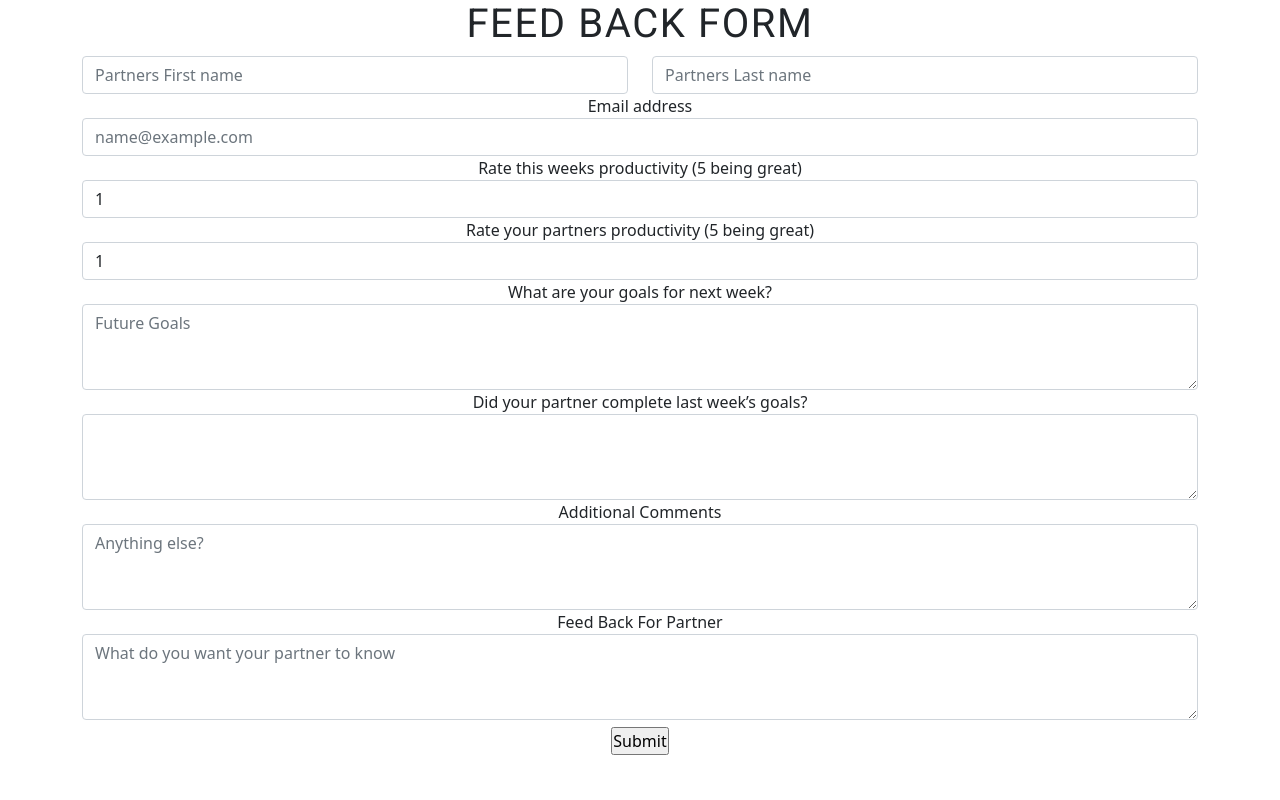
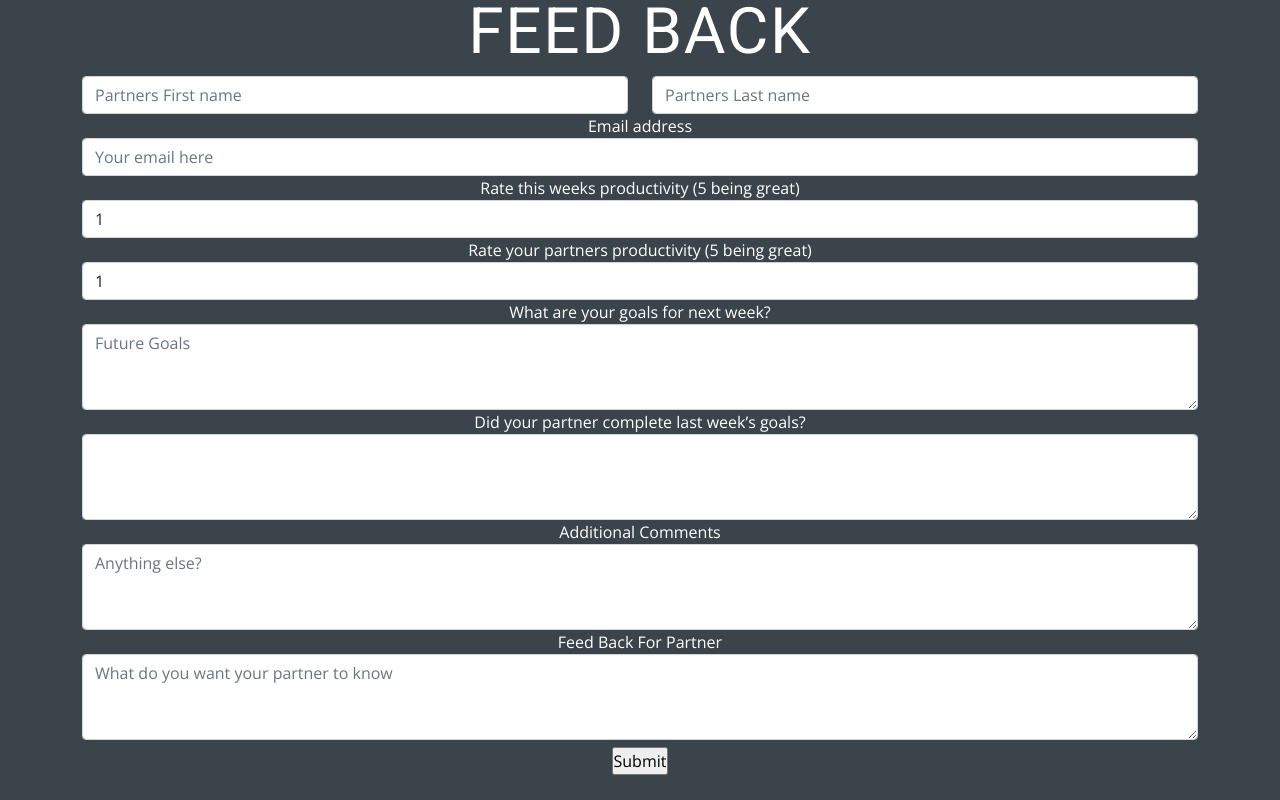
Before and after one commit to darrenzhang2000/accountability-circle, a Flask app: template templates/feedback.html in a window 1280 px wide. Run offline with Flask 2, Linux system fonts and the light colour scheme; the template is opened without the code that fills it, so the values that code supplies are empty.

Commit message:
fixed css on feedback form

```diff
--- a/templates/feedback.html
+++ b/templates/feedback.html
@@ -2,15 +2,16 @@
 <html>
 
 <head>
-    <link rel="stylesheet" href="..\static\styles\feedback.css">
+
     <link href="https://cdn.jsdelivr.net/npm/bootstrap@5.0.0-beta1/dist/css/bootstrap.min.css" rel="stylesheet"
         integrity="sha384-giJF6kkoqNQ00vy+HMDP7azOuL0xtbfIcaT9wjKHr8RbDVddVHyTfAAsrekwKmP1" crossorigin="anonymous">
-
+    <link rel="stylesheet" href="..\static\styles\feedback.css">
+    <title>Feedback Form</title>
 </head>
 
 <body>
     <div class="container">
-        <h1>FEED BACK FORM</h1>
+        <h1>FEED BACK</h1>
     </div>
 
     <div class="container">
@@ -25,7 +26,7 @@
             </div>
             <div class="form-group">
                 <label for="exampleFormControlInput1">Email address</label>
-                <input type="email" class="form-control" id="exampleFormControlInput1" placeholder="name@example.com">
+                <input type="email" class="form-control" id="exampleFormControlInput1" placeholder="Your email here">
             </div>
             <div class="form-group">
                 <label for="exampleFormControlSelect1">Rate this weeks productivity (5 being great)</label>
```
